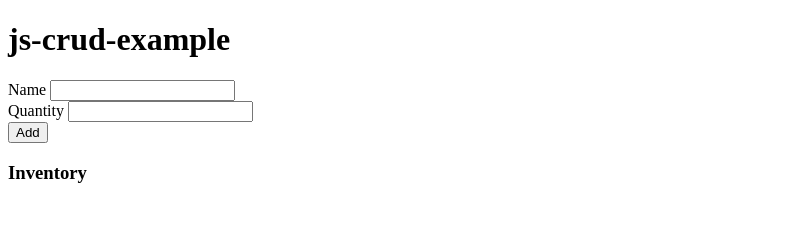
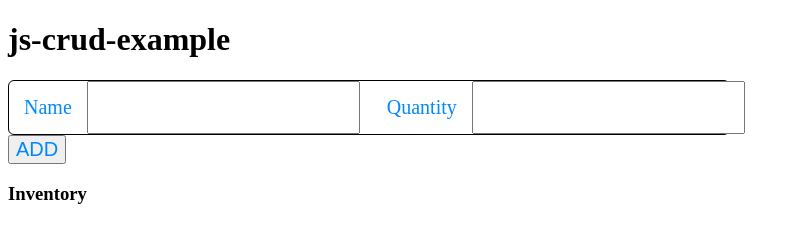
Before and after one commit to bokigolic/js-crud, a plain HTML site: page index.html in a window 1280 px wide. Shown: the whole page, without its empty margins (0-801 px from the left). Drawn offline with Linux system fonts and the light colour scheme.

Commit message:
Update style, work on content

```diff
--- a/index.html
+++ b/index.html
@@ -20,8 +20,11 @@
     <input id="quantity" name="quantity" type="number">
     </input>
     <br>
-    <button type="submit">Add</button>
+
   </form>
+  <div class="btn">
+    <button id="btn" type="submit">ADD</button>
+  </div>
 
   <h3>Inventory</h3>
   <div id="inventory-container"></div>
--- a/script.js
+++ b/script.js
@@ -0,0 +1 @@
+console.log("Hello Boki")
--- a/style.css
+++ b/style.css
@@ -0,0 +1,29 @@
+#form {
+  display: flex;
+  color: rgb(0, 136, 255);
+  border: 1px solid black;
+  border-radius: 6px;
+  max-width: 720px;
+}
+
+#name {
+  color: rgb(255, 0, 0);
+  font-size: 20px;
+}
+
+#quantity {
+  color: rgb(255, 0, 0);
+  font-size: 20px;
+}
+
+label {
+  margin: 5px;
+  padding: 10px;
+  font-size: 20px;
+}
+
+#btn {
+  color: rgb(0, 136, 255);
+  font-size: 20px;
+
+}
```
